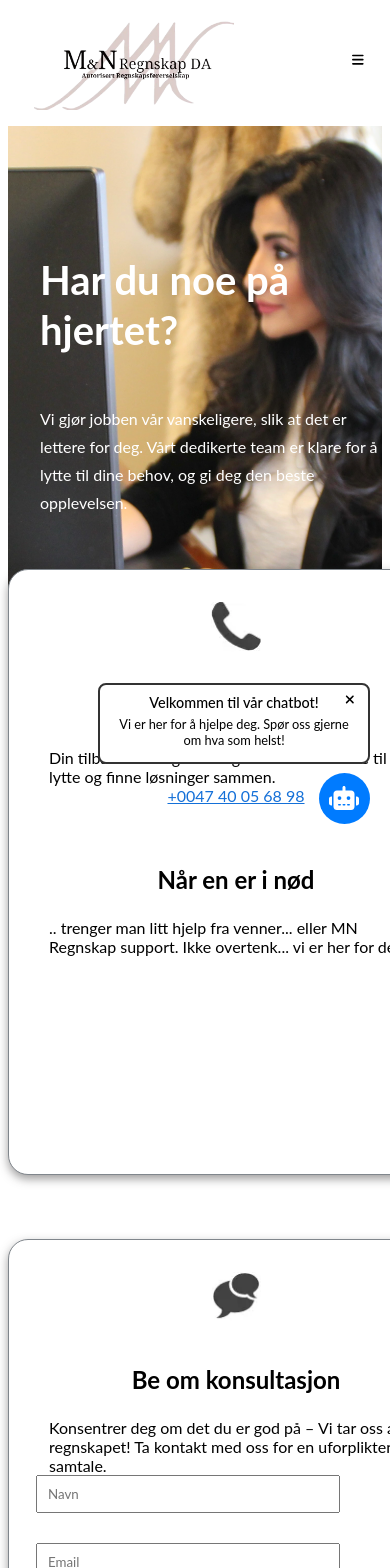
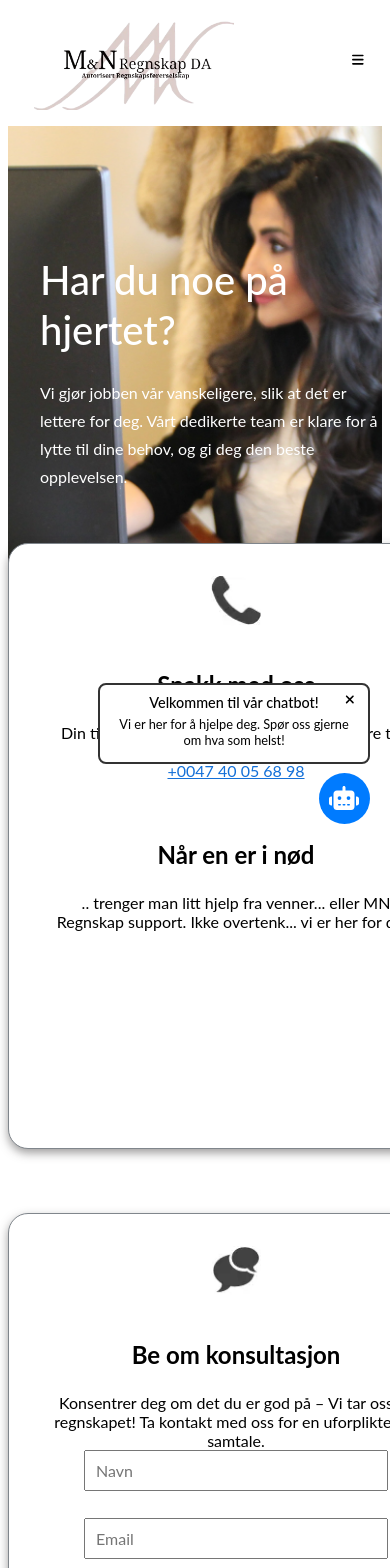
Before and after one commit to N4h0/SSR-Bachelor, a Next.js app: page /contact in a window 390 px wide. Shown: the top 1568 px of the page. Built offline with nearby package versions, Linux system fonts and the light colour scheme.

Commit message:
Ferdig med all style

```diff
--- a/src/app/_app.js
+++ b/src/app/_app.js
@@ -1,6 +1,7 @@
 import Layout from '../layout'
 import 'bootstrap/dist/css/bootstrap.min.css';
-import "./globals.css";
+import '../styles/globals.css';
+
 
 import { appWithTranslation } from 'next-i18next';
 
--- a/src/app/page.module.css
+++ b/src/app/page.module.css
@@ -131,10 +131,6 @@
 }
 
 /* TEKSTEN I KORTENE OG HOVER */
-.regnskapsKortP {
-  font-size: .87rem;
-    margin-bottom: 1rem;
-}
 
 .regnskapsKort:hover {
   transform: scale(1.1);
--- a/src/app/team/page.jsx
+++ b/src/app/team/page.jsx
@@ -13,7 +13,7 @@ function Team() {
 function Test() {
   return (
     <>
-      <div className={styles.aboutUsBox}>
+      <div className={styles.aboutUs_box}>
         <div className={`${styles.aboutUs_box_hero} ${styles.first}`}>
           <div className={styles.aboutUs_box_hero_text} style={{ gridArea: "tekst" }}>
             <h1 className={styles.aboutUs_title}>Vår historie</h1>
--- a/styles/Contact.module.css
+++ b/styles/Contact.module.css
@@ -2,6 +2,9 @@
 .heroHeading {
     font-size: 2.5rem;
     line-height: 1.25;
+    font-weight: 500;
+    margin-bottom: .5rem;
+
 }
 
 .supportCardH2 {
@@ -81,6 +84,7 @@
     align-items: center;
     justify-content: space-between;
     margin-top: -3.75rem;
+    gap: 1rem;
 }
 
 .supportCard { /* venstre kort*/
@@ -88,6 +92,7 @@
     display: flex;
     flex-direction: column;
     align-items: center;
+    text-align: center;
     height: 33.75rem;
     padding: 2rem 2.5rem;
     background-color: white;
@@ -222,6 +227,10 @@
 .formInput input, .formInput textarea {
     width: 100%;
     padding: 0.5625rem 0.625rem;
+    margin: 0;
+    font-family: inherit;
+    font-size: inherit;
+    line-height: inherit;
 }
 
 /* ------------------ HOVER FOR BEGGE KORTENE ------------------ */
@@ -246,6 +255,7 @@
     }
     .supports {
         display:block;
+        flex-direction: row;
     }
     .first {
         margin-bottom: 4rem;
```
Also changed, not shown: styles/Team.module.css (+7 -0 lines), styles/Tjenester.module.css (+8 -0 lines).
